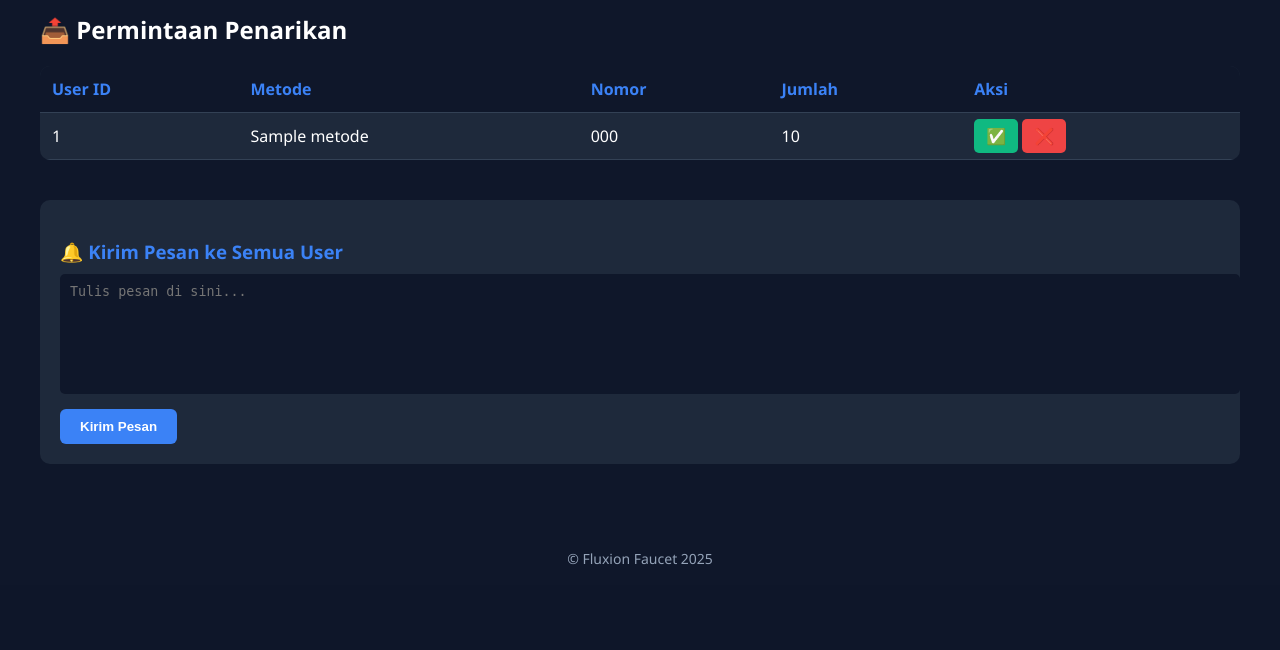
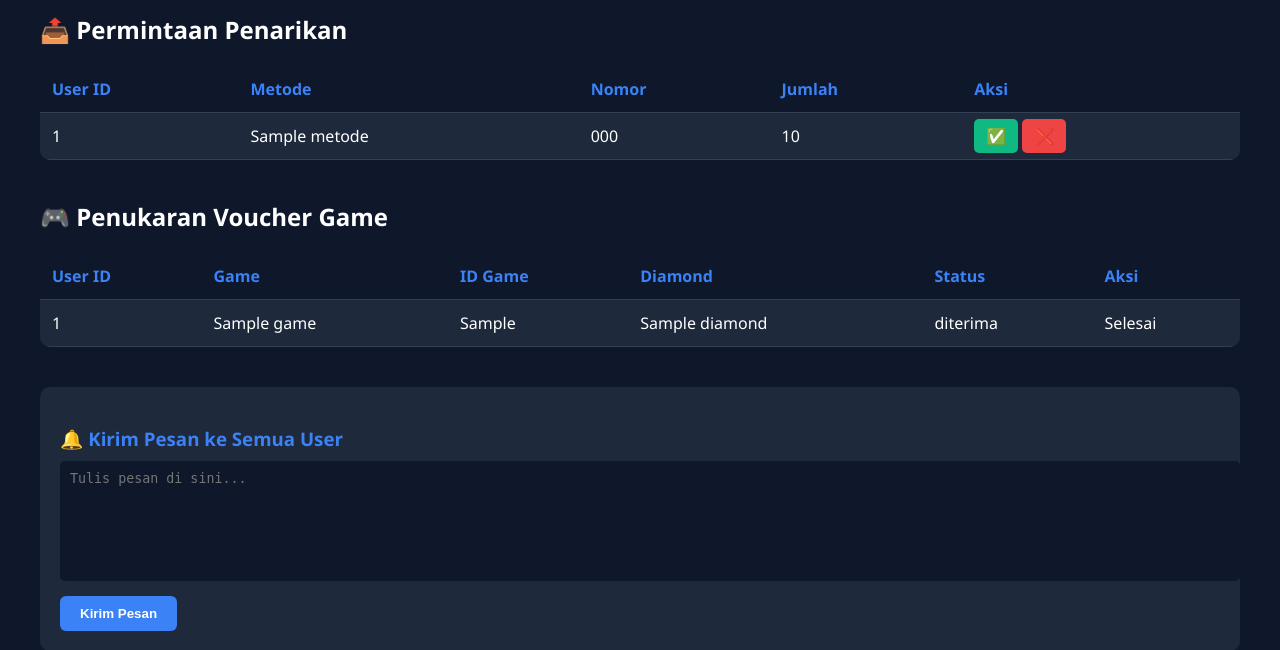
Before and after one commit to TeamAbabilCoded/fluxion-fastapi, a FastAPI app: template templates/dashboard.html in a window 1280 px wide. Shown: the part 215-865 px from the top of the page. Before the commit the page ends 780 px from the top, so only its background shows below. Run offline with FastAPI, Linux system fonts and the light colour scheme; the template is opened without the code that fills it: most values are stand-ins (such as "Sample title", 1, 10 or a date in 2020).

Commit message:
Update dashboard.html

```diff
--- a/templates/dashboard.html
+++ b/templates/dashboard.html
@@ -196,6 +196,43 @@
       <p>Tidak ada permintaan penarikan saat ini.</p>
     {% endif %}
 
+    <h2>🎮 Penukaran Voucher Game</h2>
+    {% if voucher %}
+    <table>
+      <thead>
+        <tr>
+          <th>User ID</th>
+          <th>Game</th>
+          <th>ID Game</th>
+          <th>Diamond</th>
+          <th>Status</th>
+          <th>Aksi</th>
+        </tr>
+      </thead>
+      <tbody>
+        {% for item in voucher %}
+        <tr>
+          <td>{{ item.user_id }}</td>
+          <td>{{ item.game }}</td>
+          <td>{{ item.id_game }}</td>
+          <td>{{ item.diamond }}</td>
+          <td>{{ item.status }}</td>
+          <td>
+            {% if item.status == 'pending' %}
+            <a href="/approve_voucher/{{ item.user_id }}/{{ item.diamond }}" class="btn btn-accept">✅</a>
+            <a href="/reject_voucher/{{ item.user_id }}/{{ item.diamond }}" class="btn btn-reject">❌</a>
+            {% else %}
+            Selesai
+            {% endif %}
+          </td>
+        </tr>
+        {% endfor %}
+      </tbody>
+    </table>
+    {% else %}
+      <p>Tidak ada permintaan penukaran voucher saat ini.</p>
+    {% endif %}
+
     <div class="message-box">
       <h3>🔔 Kirim Pesan ke Semua User</h3>
       <form method="post" action="/broadcast">
```
Lines whose indentation alone changed are shown as unchanged.
